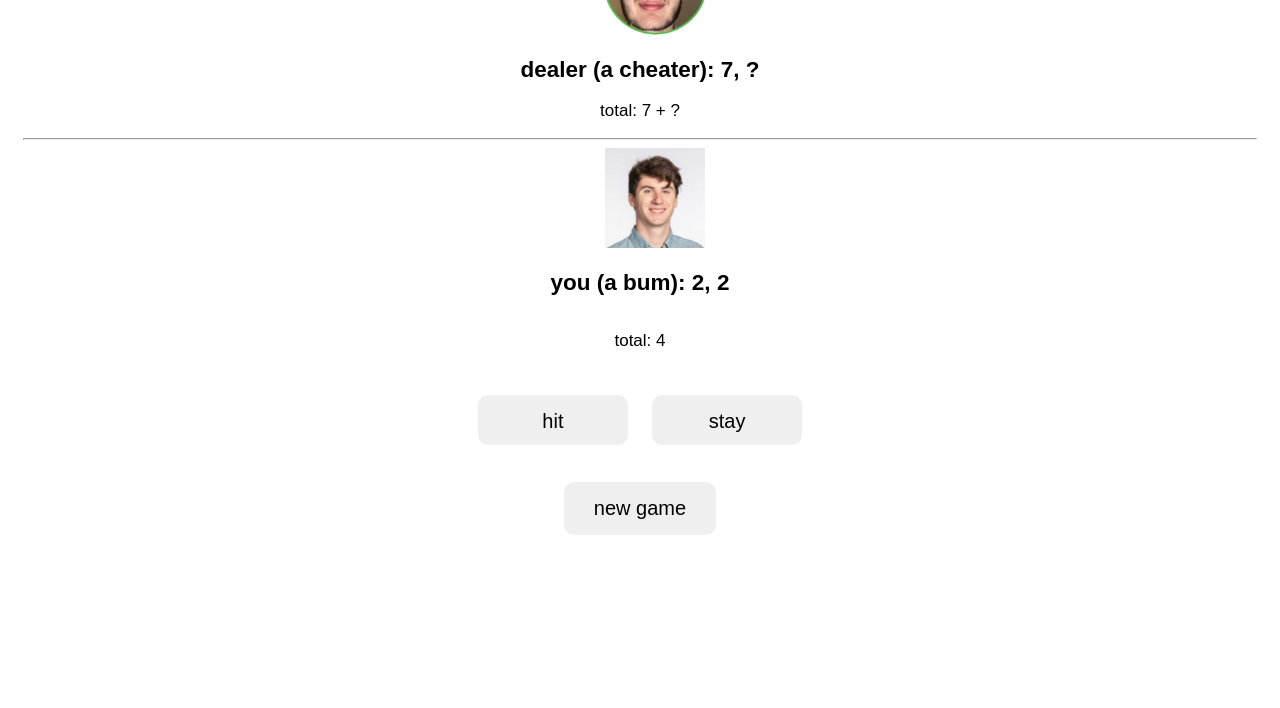
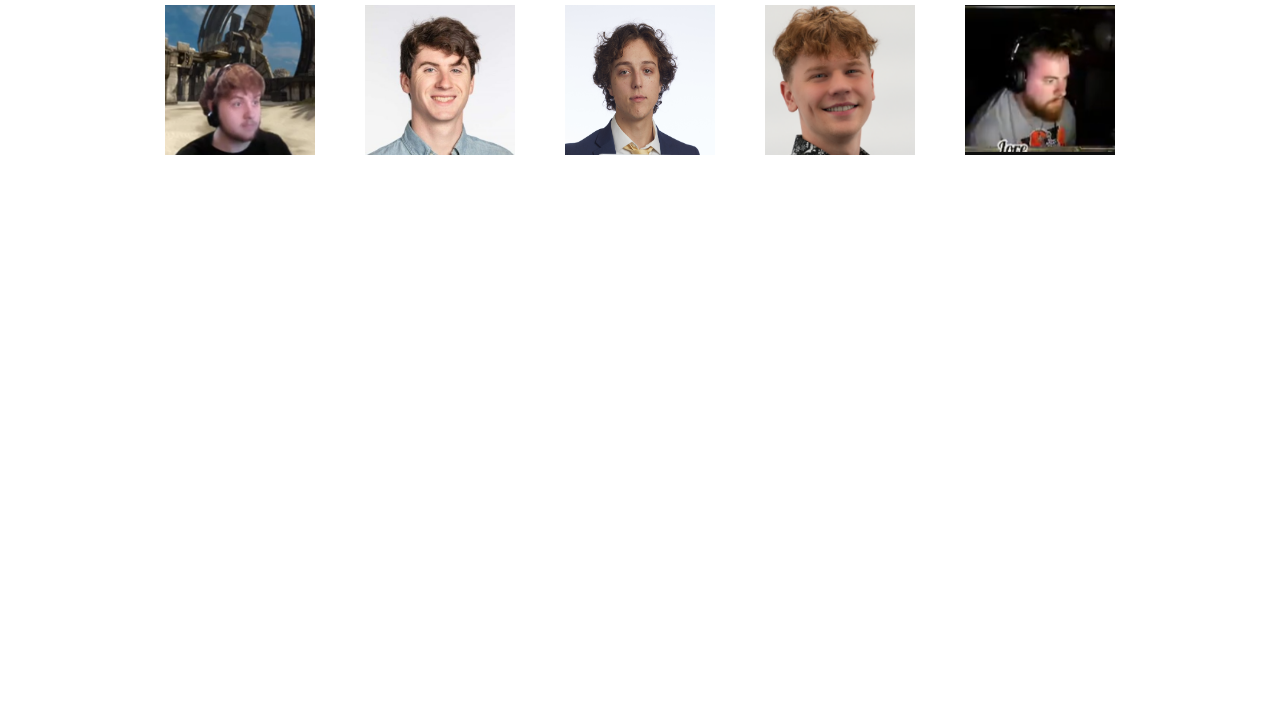
Before and after one commit to anthonytran22/blackjack-attempt, a plain HTML site: page index.html in a window 1280 px wide. Shown: the part 92-800 px from the top of the page. Drawn offline with Linux system fonts and the light colour scheme.

Commit message:
character selection

```diff
--- a/blackjack.js
+++ b/blackjack.js
@@ -32,19 +32,29 @@ function cardValues(card) {
 }
 
 function handValues(hand) {
-    let total = 0;
-    let amtOfAces = 0;
-
+  let total = 0, amtOfAces = 0;
   for (let card of hand) {
     total += cardValues(card);
-        if (card === 'A') amtOfAces += 1;
+    if (card === 'A') amtOfAces++;
   }
-
   while (amtOfAces > 0 && total + 10 <= 21) {
     total += 10;
     amtOfAces--;
   }
   return total;
+}
+
+window.onload = () => {
+  // attach click events for character selection
+  document.querySelectorAll('.character').forEach(img => {
+    img.addEventListener('click', () => {
+      const playerImgFile = img.src
+      document.getElementById("sideImage").src = playerImgFile
+      document.getElementById("menuScreen").style.display = "none";
+      document.getElementById("gameScreen").style.display = "block";
+      init();
+    });
+  });
 }
 
 function init() {
@@ -53,17 +63,13 @@ function init() {
   dealerHand = [];
 
   const cards = ['2','3','4','5','6','7','8','9','10','J','Q','K','A'];
-    for (let i = 0; i < 4; i++) {
-        deck = deck.concat(cards);
-    }
+  for (let i = 0; i < 4; i++) deck = deck.concat(cards);
   deck.sort(() => Math.random() - 0.5);
 
-    playerHand.push(deck.pop());
-    playerHand.push(deck.pop());
-    dealerHand.push(deck.pop());
-    dealerHand.push(deck.pop());
+  playerHand.push(deck.pop(), deck.pop());
+  dealerHand.push(deck.pop(), deck.pop());
 
-    document.getElementById("result").innerText="";
+  document.getElementById("result").innerText = "";
   document.getElementById("hit").disabled = false;
   document.getElementById("stay").disabled = false;
   document.getElementById("resultGif").style.display = "none";
@@ -79,21 +85,11 @@ function updateDisplay() {
   document.getElementById("playerTotal").innerText = "total: " + handValues(playerHand);
 
   let firstCard = dealerHand[0];
-    let firstCardDisplay;
-
-    if (['J','Q','K'].includes(firstCard)) {
-        firstCardDisplay = 10;
-    } else if (firstCard === 'A') {
-        firstCardDisplay = "11 or 1";
-    } else {
-        firstCardDisplay = firstCard;
-    }
+  let firstCardDisplay = ['J','Q','K'].includes(firstCard) ? 10 :
+                          (firstCard === 'A' ? "11 or 1" : firstCard);
 
   document.getElementById("dealerHand").innerText = firstCard + ", ?";
   document.getElementById("dealerTotal").innerText = "total: " + firstCardDisplay + " + ?";
-
-
-
 }
 
 function hit() {
@@ -102,7 +98,7 @@ function hit() {
   let playerTotal = handValues(playerHand);
 
   if (playerTotal > 21) {
-        showResult("busttttttttttttttt loser", getRandomGif(bustGifs), true);
+    showResult("Bust — you lose!", getRandomGif(bustGifs), true);
   }
 }
 
@@ -118,23 +114,19 @@ function stand() {
   document.getElementById("dealerTotal").innerText = "total: " + dealerTotal;
 
   if (dealerTotal > 21 || playerTotal > dealerTotal) {
-        showResult("winner winner chicken dinner", getRandomGif(winGifs));
+    showResult("Winner winner chicken dinner!", getRandomGif(winGifs));
   } else if (playerTotal < dealerTotal) {
     showResult("Loser LOL", getRandomGif(loseGifs), true);
   } else {
-        showResult("tie (dealer wins so u lose)", "https://media1.tenor.com/m/ap6LSaSeQ_kAAAAC/ishowspeed-try-not-to-laugh.gif", true)
+    showResult("Tie (dealer wins so u lose)", "https://media1.tenor.com/m/ap6LSaSeQ_kAAAAC/ishowspeed-try-not-to-laugh.gif", true);
   }
-    document.getElementById("hit").disabled = true;
-    document.getElementById("stay").disabled = true;
 }
 
 function showResult(text, gifURL, showBanners = false) {
-  const resultEl = document.getElementById("result");
+  document.getElementById("result").innerText = text;
   const gifEl = document.getElementById("resultGif");
   const leftBanner = document.getElementById("leftBanner");
   const rightBanner = document.getElementById("rightBanner");
-
-  resultEl.innerText = text;
 
   if (gifURL) {
     gifEl.src = gifURL;
@@ -154,6 +146,3 @@ function showResult(text, gifURL, showBanners = false) {
   document.getElementById("hit").disabled = true;
   document.getElementById("stay").disabled = true;
 }
-
-
-window.onload = init;
--- a/index.html
+++ b/index.html
@@ -7,7 +7,6 @@
   <link rel="stylesheet" href="blackjack.css">
   <script defer src="blackjack.js"></script>
 
-
   <style>
     body {
       font-family: Arial, sans-serif;
@@ -15,7 +14,6 @@
       font-size: 15px;
       padding: 15px;
     }
-
     button {
       font-size: 20px;
       padding: 15px 30px;
@@ -27,25 +25,47 @@
     button:hover {
       background-color: #b8d1fd;
     }
+    .character:hover {
+      transform: scale(1.1);
+      transition: 0.3s;
+    }
   </style>
 </head>
+
 <body>
-        <img id="sideImage" src="jakoob.png" alt="Side Image" style="margin-left: 30px; width: 100px;">
-        <h2>dealer (a cheater): <span id="dealerHand"></span></h2>
+
+  <!-- Menu Screen -->
+  <div id="menuScreen">
+    <h1>Choose Your Character</h1>
+    <div id="charSelect" style="display: flex; justify-content: center; gap: 50px;">
+      <img src="jwelke.png" class="character" style="width:150px; cursor:pointer;">
+      <img src="kilroy.jpg" class="character" style="width:150px; cursor:pointer;">
+      <img src="pjacobs.png" class="character" style="width:150px; cursor:pointer;">
+      <img src="lmitchell.png" class="character" style="width:150px; cursor:pointer;">
+      <img src="mruhmguy.png" class="character" style="width:150px; cursor:pointer;">
+    </div>
+  </div>
+
+  <!-- Game Screen -->
+  <div id="gameScreen" style="display:none;">
+
+    <img id="dealerImage" src="jakoob.png" alt="Dealer Image" style="margin-left: 30px; width: 100px;">
+    <h2>Dealer (a cheater): <span id="dealerHand"></span></h2>
     <div id="dealerCards" class="hand"></div>
     <p id="dealerTotal"></p>
 
-        <hr \>
-        <img id="sideImage" src="kilroy.jpg" alt="Side Image" style="margin-left: 30px; width: 100px;">
-        <h2>you (a bum): <span id="playerHand"></span></h2>
+    <hr>
+
+    <img id="sideImage" src="kilroy.jpg" alt="Gooner Image" style="margin-left: 30px; width: 100px;">
+    <h2>You (a bum): <span id="playerHand"></span></h2>
     <div id="playerCards" style="display:flex; gap:10px;"></div>
     <p id="playerTotal"></p>
 
     <br>
-        <button id="hit" onclick="hit()">hit</button>
-        <button id="stay" onclick="stand()">stay</button>
+    <button id="hit" onclick="hit()">Hit</button>
+    <button id="stay" onclick="stand()">Stay</button>
     <br><br>
-        <button onclick="init()">new game</button>
+    <button onclick="init()">New Game</button>
     <br><br>
     <h2 id="result"></h2>
     <img id="resultGif"
@@ -55,9 +75,10 @@
 
     <img id="leftBanner" src="banner.png"
          style="position: absolute; top: 300px; left: 0; width: 700px; display: none;">
-
     <img id="rightBanner" src="banner.png"
          style="position: absolute; top: 300px; right: 0; width: 700px; display: none;">
 
+  </div>
+
 </body>
 </html>
```
Also changed, not shown: jwelke.png (added), lmitchell.png (added), mruhmguy.png (added), pjacobs.png (added). Lines whose indentation alone changed are shown as unchanged.
